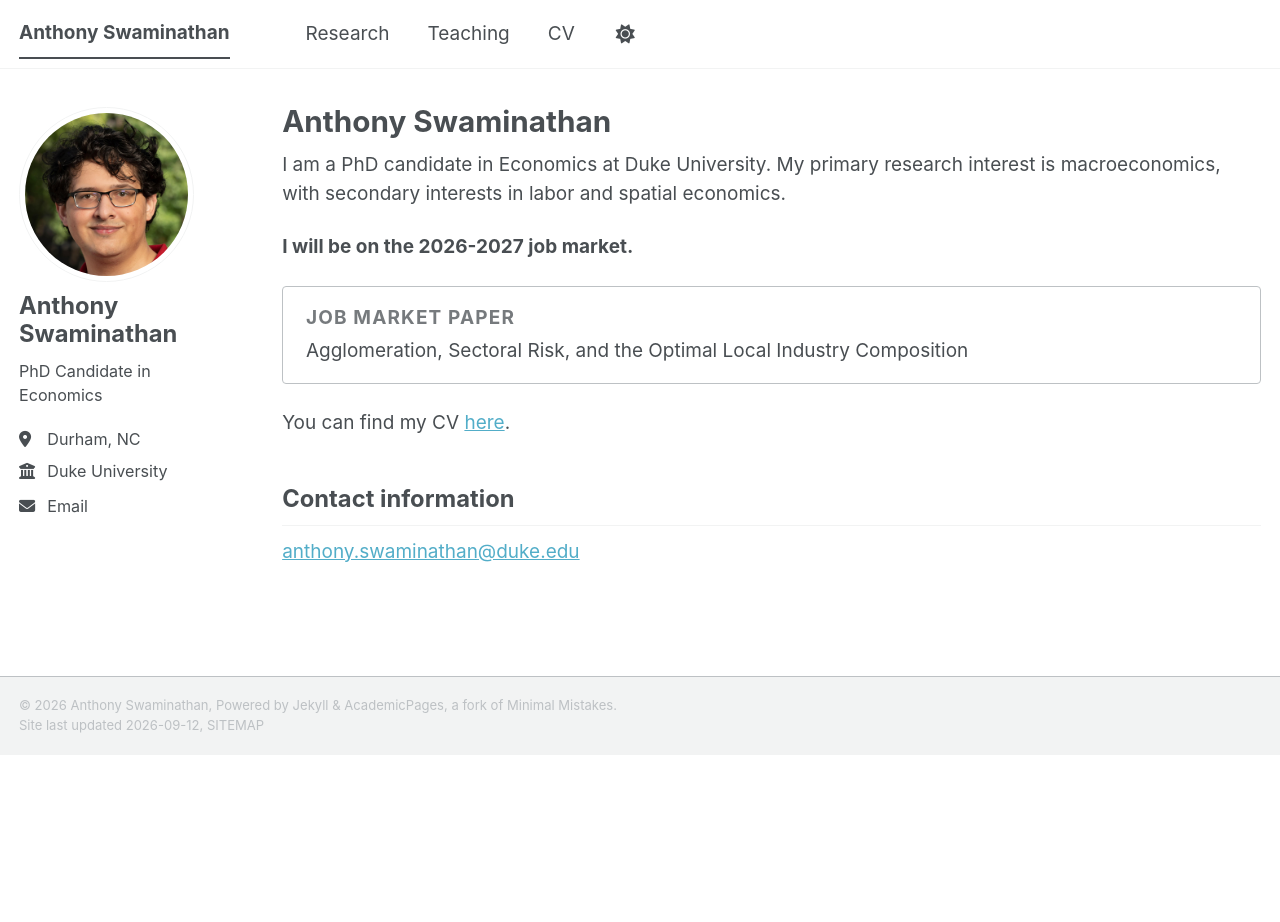
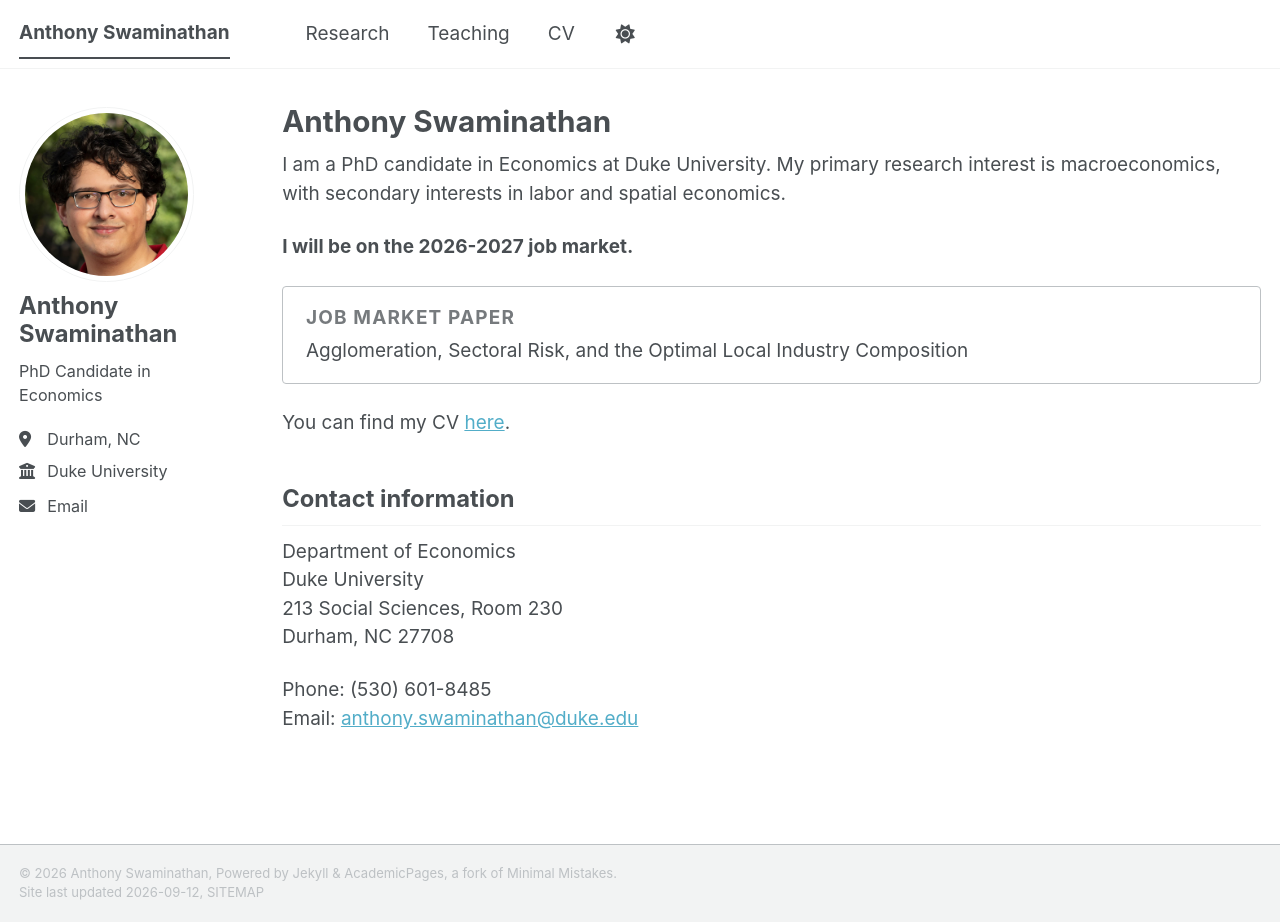
Before and after one commit to anthony-swaminathan/anthony-swaminathan.github.io, a Jekyll site: the page built from _pages/about.md, in a window 1280 px wide and 922 px high. Built offline with Jekyll 4.4.1, drawn with Linux system fonts in a browser that asks for light colours; a style sheet for code colours, icons or effects is not loaded.

Commit message:
Add office address and phone to home page contact info
Co-Authored-By: Claude Opus 5 <noreply@anthropic.com>

```diff
--- a/_pages/about.md
+++ b/_pages/about.md
@@ -25,4 +25,14 @@ You can find my CV [here](https://www.dropbox.com/scl/fi/3v1nz1jwbslmuv4kut9s4/S
 
 Contact information
 ------
-[anthony.swaminathan@duke.edu](mailto:anthony.swaminathan@duke.edu)
+<p>
+Department of Economics<br>
+Duke University<br>
+213 Social Sciences, Room 230<br>
+Durham, NC 27708
+</p>
+
+<p>
+Phone: (530) 601-8485<br>
+Email: <a href="mailto:anthony.swaminathan@duke.edu">anthony.swaminathan@duke.edu</a>
+</p>
```
